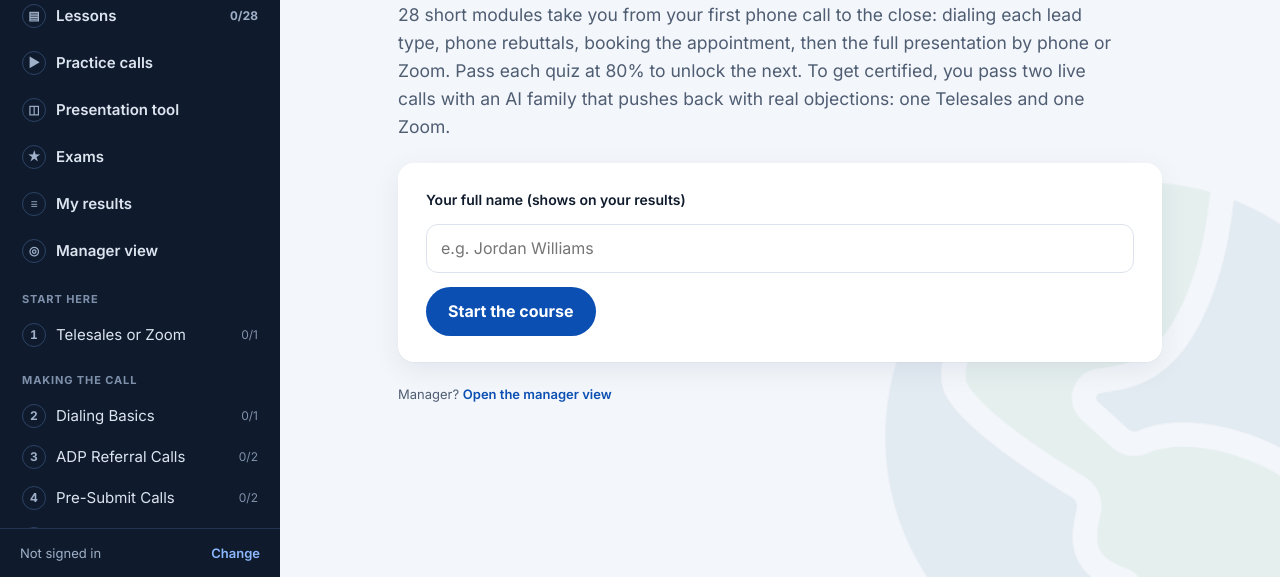
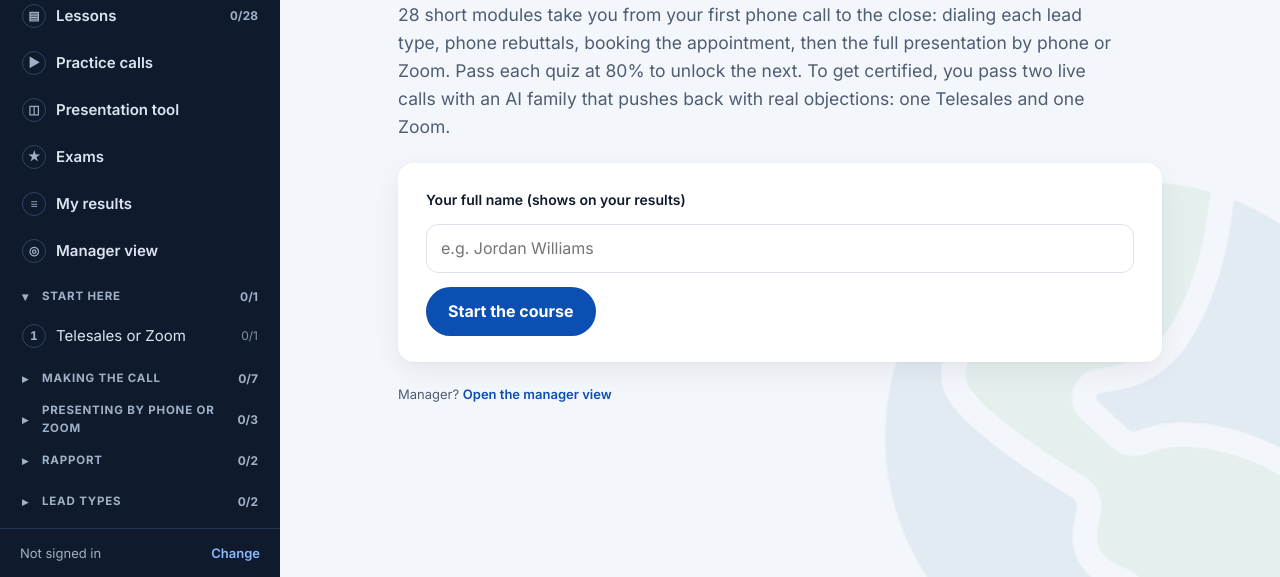
Before and after one commit to Elevatedsystems22/salelabs-training, a website: page index.html in a window 1280 px wide. Shown: the part 223-800 px from the top of the page. Drawn offline with Linux system fonts and the light colour scheme.

Commit message:
Collapsible lesson sections in the sidebar
Each section opens and closes, shows its done count, and remembers your choice.
The section you're working in opens by default. Expand all / Collapse all at the bottom.

Co-Authored-By: Claude Opus 5.5 <noreply@anthropic.com>
Claude-Session: https://claude.ai/code/session_01SXi5HW4sQVUE7WrKZ7WJyg

```diff
--- a/index.html
+++ b/index.html
@@ -521,6 +521,11 @@ html.nb-safe .tooldrawer { padding-bottom: 56px; }
 .mgr-table { min-width: 760px; }
 .mgr-table td { vertical-align: middle; }
 .mgr-banner { background: var(--accent-soft); color: var(--accent); border-radius: 10px; padding: 10px 14px; font-size: 14px; font-weight: 600; display: flex; justify-content: space-between; gap: 10px; flex-wrap: wrap; align-items: center; }
+.rail .group-btn { padding: 10px; margin-top: 4px; font-size: 11.5px; letter-spacing: .07em; color: #9fb0c8; display: flex; align-items: center; gap: 8px; width: 100%; background: none; border: 0; cursor: pointer; font-family: inherit; font-weight: 700; text-transform: uppercase; text-align: left; border-radius: 8px; min-height: 36px; }
+.rail .group-btn:hover { background: #1d2f4a; color: #dce4ef; }
+.group-btn .caret { width: 12px; font-size: 12px; }
+.group-btn span:nth-child(2) { flex: 1; }
+.group-btn .gcount { font-size: 12px; letter-spacing: 0; color: #9fb0c8; }
 .sr-only { position: absolute; width: 1px; height: 1px; padding: 0; margin: -1px; overflow: hidden; clip: rect(0 0 0 0); white-space: nowrap; border: 0; }
 .todo .btn.small { color: var(--on-accent); }
 </style>
@@ -1868,16 +1873,28 @@ function renderRail() {
   h += `<button class="navbtn main ${certified() ? "done" : ""} ${view.name === "exam" ? "active" : ""}" data-go="exam" type="button" ${examUnlocked() ? "" : "disabled"}><span class="badge">${certified() ? "✓" : "★"}</span><span>Exams</span>${examUnlocked() ? "<span></span>" : `<span class="lock">Locked</span>`}</button>`;
   h += `<button class="navbtn main ${view.name === "history" || view.name === "results" ? "active" : ""}" data-go="history" type="button"><span class="badge">≡</span><span>My results</span><span></span></button>`;
   h += `<button class="navbtn main ${view.name === "manager" ? "active" : ""}" data-go="manager" type="button"><span class="badge">◎</span><span>Manager view</span><span></span></button>`;
-  let lastSection = "";
-  MODULES.forEach((m, i) => {
-    if (m.section !== lastSection) { h += `<div class="group">${esc(m.section)}</div>`; lastSection = m.section; }
-    const done = moduleDone(m.id); const un = moduleUnlocked(i);
-    const total = DRILLS[m.id] ? 2 : 1; const prog = (quizPassed(m.id) ? 1 : 0) + (DRILLS[m.id] && drillPassed(m.id) ? 1 : 0);
-    const active = inLesson && view.id === m.id;
-    h += `<button class="navbtn ${done ? "done" : ""} ${active ? "active" : ""}" data-go="module" data-id="${m.id}" ${un ? "" : "disabled"} type="button">
+  const sections = [];
+  MODULES.forEach((m, i) => { let g = sections[sections.length - 1]; if (!g || g.name !== m.section) { g = { name: m.section, items: [] }; sections.push(g); } g.items.push([m, i]); });
+  const curId = inLesson ? view.id : next.id;
+  store.railOpen = store.railOpen || {};
+  sections.forEach((g, gi) => {
+    const doneN = g.items.filter(([m]) => moduleDone(m.id)).length;
+    const hasCur = g.items.some(([m]) => m.id === curId);
+    const open = g.name in store.railOpen ? store.railOpen[g.name] : hasCur;
+    h += `<button class="group group-btn" type="button" data-railsec="${esc(g.name)}" aria-expanded="${open}" aria-controls="railsec${gi}"><span class="caret" aria-hidden="true">${open ? "▾" : "▸"}</span><span>${esc(g.name)}</span><span class="gcount">${doneN === g.items.length ? "✓" : doneN + "/" + g.items.length}</span></button><div id="railsec${gi}" ${open ? "" : "hidden"}>`;
+    g.items.forEach(([m, i]) => {
+      const done = moduleDone(m.id); const un = moduleUnlocked(i);
+      const total = DRILLS[m.id] ? 2 : 1; const prog = (quizPassed(m.id) ? 1 : 0) + (DRILLS[m.id] && drillPassed(m.id) ? 1 : 0);
+      const active = inLesson && view.id === m.id;
+      h += `<button class="navbtn ${done ? "done" : ""} ${active ? "active" : ""}" data-go="module" data-id="${m.id}" ${un ? "" : "disabled"} type="button">
       <span class="badge">${done ? "✓" : i + 1}</span><span>${esc(m.title)}</span>${done ? `<span class="score-chip">Done</span>` : (un ? `<span class="lock">${prog}/${total}</span>` : `<span class="lock">Locked</span>`)}</button>`;
+    });
+    h += `</div>`;
   });
+  h += `<div class="row" style="padding:6px 8px;gap:12px"><button class="linkbtn" type="button" data-railall="1">Expand all</button><button class="linkbtn" type="button" data-railall="0">Collapse all</button></div>`;
   $("#nav").innerHTML = h;
+  document.querySelectorAll("[data-railsec]").forEach(b => b.onclick = e => { e.stopPropagation(); const k = b.dataset.railsec, open = b.getAttribute("aria-expanded") !== "true"; store.railOpen[k] = open; try { localStorage.setItem(STORE_KEY, JSON.stringify(store)); } catch (er) {} renderRail(); const nb = document.querySelector(`[data-railsec="${CSS.escape(k)}"]`); if (nb) nb.focus(); });
+  document.querySelectorAll("[data-railall]").forEach(b => b.onclick = e => { e.stopPropagation(); const v = b.dataset.railall === "1"; sections.forEach(g => store.railOpen[g.name] = v); try { localStorage.setItem(STORE_KEY, JSON.stringify(store)); } catch (er) {} renderRail(); });
 }
 
 /* =========================================================
```
